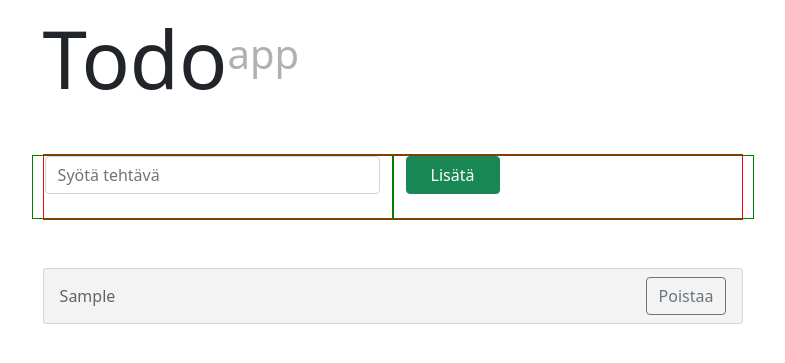
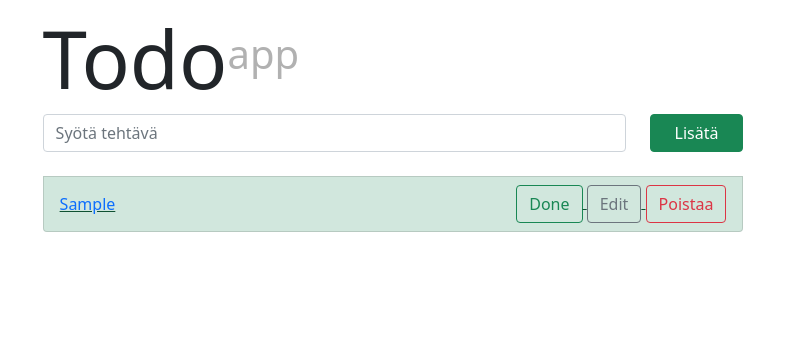
Before and after one commit to SergeiVasilyev/todo3, a Django app: page / in a window 1280 px wide. Shown: the top 363 px of the page, without its empty margins (247-1032 px from the left). Run offline with Django 3.2, Linux system fonts and the light colour scheme; tables that the repository leaves empty hold one stand-in row (values such as "Sample post").

Commit message:
Add Delete, update, Favorite

```diff
--- a/todo3/todo3/admin.py
+++ b/todo3/todo3/admin.py
@@ -2,7 +2,9 @@ from django.contrib import admin
 
 from .models import Todolist
 
+#@admin.register(Todolist)
 class TodolistAdmin(admin.ModelAdmin):
-    fields = ["todoitem", "todoitem_fav"]
+    fields = ["todoitem", "todoitem_fav", "todoitem_done"]
+
 
 admin.site.register(Todolist, TodolistAdmin)
--- a/todo3/todo3/forms.py
+++ b/todo3/todo3/forms.py
@@ -6,7 +6,7 @@ from django.forms import ModelForm, widgets, TextInput, CheckboxInput
 class TodolistForm(ModelForm):
     class Meta:
         model = Todolist
-        fields = ['todoitem', 'todoitem_fav']
+        fields = ['todoitem', 'todoitem_fav', 'todoitem_done']
         widgets = {
             'todoitem': TextInput(attrs={
                 'class': 'form-control mb-2',
--- a/todo3/todo3/models.py
+++ b/todo3/todo3/models.py
@@ -4,7 +4,23 @@ from django.db import models
 class Todolist(models.Model):
     todoitem = models.CharField(max_length=800)
     todoitem_fav = models.BooleanField()
+    todoitem_done = models.BooleanField()
 
+    def item_class(self):
+
+        classes = []
+
+        if self.todoitem_fav :
+            classes.append("list-group-item-success")
+
+        if self.todoitem_done:
+            classes.append("list-group-item-strikethrough")
+
+        if not classes:
+            classes.append("list-group-item-light")
+
+        return " ".join(classes)
 
     def __str__(self):
-        return f"Todolist: {self.todoitem}"
+        # return f"Todolist ID>>> {self.id}, Todoitem>>> {self.todoitem}"
+        return f"Todolist: {self.id} | {self.todoitem} | {self.todoitem_fav} | {self.todoitem_done}"
--- a/todo3/todo3/static/todo3/main.css
+++ b/todo3/todo3/static/todo3/main.css
@@ -9,24 +9,25 @@ article {
     padding: 0.6em;
 }
 
-form {
-    margin-top: 3em;
-    margin-bottom: 3em;
-    max-width: 700px;
-    border: 1px red solid;
+.row_my {
+    display: flex;
+    flex-direction: row;
+    justify-content: space-between;
 }
 
-.col-auto {
-    border: 1px green solid;
-    width: 50%;
+.col-auto_my {
+    overflow: hidden;
+    flex: 2 1 200px;
 }
 
-/* .form-control {
-    width: 100%;
-} */
+.list_warp ul li:nth-child(odd) {
+    /*background: #f3f3f3;*/
+    /*background: #e78383;*/
+}
 
-.list_warp ul li:nth-child(odd) {
-    background: #f3f3f3;
+.list-group-item-strikethrough {
+    text-decoration: underline;
+
 }
 
 sup {
@@ -35,6 +36,6 @@ sup {
     color: #b1b1b1;
 }
 
-/* .col-auto {
-    border: 1px red solid;
-} */
+a:link, a:visited, a {
+    text-decoration: none;
+}
--- a/todo3/todo3/templates/todo3/index.html
+++ b/todo3/todo3/templates/todo3/index.html
@@ -16,9 +16,9 @@
 
         <form method="post">
             <!-- <div class="row justify-content-md-center"> -->
-            <div class="row">
+            <div class="row row_my">
                 {% csrf_token %}
-                <div class="col-auto ">
+                <div class="col-auto_my">
                     {{ form.todoitem }}
                 </div>
                 <div class="col-auto">
@@ -32,11 +32,16 @@
             {% if alltodos %}
             <ul class="list-group">
                 {% for el in alltodos %}
-                    <li class="list-group-item d-flex justify-content-between align-items-center list-group-item-action list-group-item-light">{{el.todoitem}}
-                        <!-- <span class="badge bg-primary rounded-pill">14</span> -->
-                        <!-- <button type="button" class="btn btn-outline-secondary" name="{{el.id}}">X</button> -->
-                        <a href="{% url 'remove_item' el.id %}"><button class="btn btn-outline-secondary">Poistaa</button></a>
+                  <a href="{% url 'favorite_item' el.id %}" class="list_link">
+                    <li class="list-group-item d-flex justify-content-between align-items-center list-group-item-action {{ el.item_class }}">
+                      {{el.todoitem}}
+                      <div>
+                        <a href="{% url 'remove_item' el.id %}"><button class="btn btn-outline-success">Done</button></a>
+                        <a href="{% url 'remove_item' el.id %}"><button class="btn btn-outline-secondary">Edit</button></a>
+                        <a href="{% url 'remove_item' el.id %}"><button class="btn btn-outline-danger">Poistaa</button></a>
+                      </div>
                     </li>
+                  </a>
                 {% endfor %}
             </ul>
         </div>
--- a/todo3/todo3/urls.py
+++ b/todo3/todo3/urls.py
@@ -23,5 +23,6 @@
 urlpatterns = [
     path('', views.index, name='home'),
     path('admin/', admin.site.urls),
-    path('remove_item/<int:id>/', views.remove_item, name='remove_item'),
+    path('remove_item/<int:idx>/', views.remove_item, name='remove_item'),
+    path('favorite_item/<int:idx>/', views.favorite_item, name='favorite_item'),
 ] + static(settings.STATIC_URL, document_root=settings.STATIC_ROOT)
--- a/todo3/todo3/views.py
+++ b/todo3/todo3/views.py
@@ -2,7 +2,6 @@ from django.shortcuts import render, redirect
 
 from .forms import TodolistForm
 from .models import Todolist
-
 
 
 def index(request):
@@ -10,7 +9,7 @@ def index(request):
    if request.method == 'POST':
       form = TodolistForm(request.POST)
       if form.is_valid():
-         print('REQUEST:: ', form)
+         print('REQUEST:: ', form.base_fields)
          form.save()
          return redirect('home')
       else:
@@ -20,15 +19,36 @@ def index(request):
    todos = Todolist.objects.order_by('-id') # lajittelu kohteet päinvastaisessa järjestyksessä
    form = TodolistForm()
 
+   class_highlight = {'true': 'list-group-item-light', 'false': 'list-group-item-success'}
+
    context = {
       'form': form,
-      'alltodos': todos
+      'alltodos': todos,
+      'class_highlight': class_highlight
    }
    return render(request, 'todo3/index.html', context)
    #return render(request, 'todo3/index.html', {'form': form, 'alltodos': todos})
    #return render(request, 'todo3/index.html', {'alltodos': todos})
 
-def remove_item(request, id):
-   item = Todolist.objects.get(id=id)
+def remove_item(request, idx):
+   item = Todolist.objects.get(id=idx)
    item.delete()
    return redirect('home')
+
+def favorite_item(request, idx):
+   item = Todolist.objects.get(id=idx)
+   if not item.todoitem_fav:
+      item.todoitem_fav = True
+   else:
+      item.todoitem_fav = False
+   item.save()
+   return redirect('home')
+
+
+
+# def chek_fav(args):
+#    class_highlight = {'true': 'list-group-item-light', 'false': 'list-group-item-warning'}
+#    if args:
+#       return class_highlight.true
+#    else:
+#       return class_highlight.false
```
Also changed, not shown: todo3/runserver.py (added, +22 -0 lines), todo3/todo3/static/todo3/main ver1.css (added, +41 -0 lines), todo3/todo3/templates/todo3/test.css (added, +39 -0 lines), todo3/todo3/templates/todo3/test.html (added, +20 -0 lines), todo3/todo3/migrations/0002_todolist_todoitem_done.py (added).
